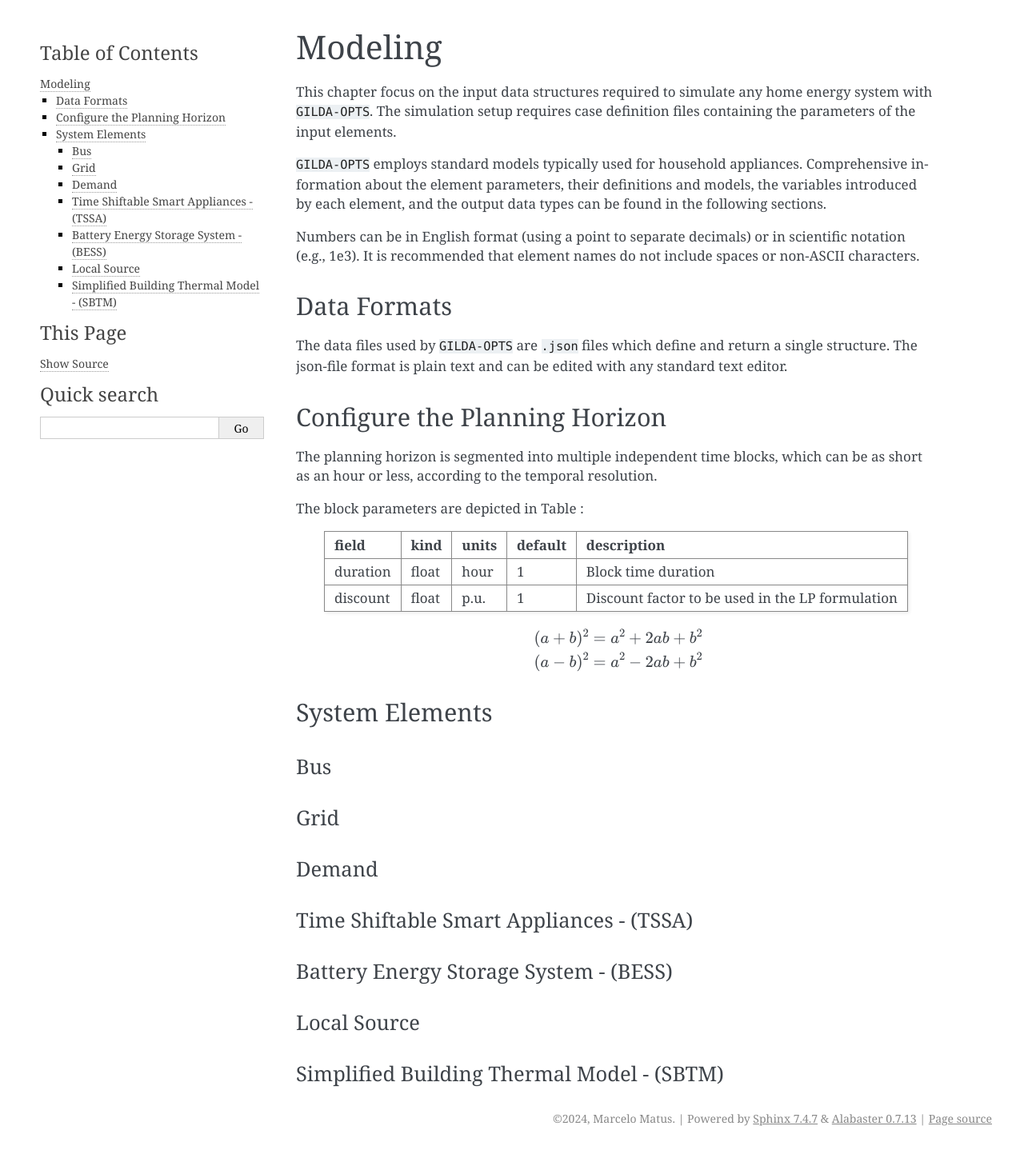
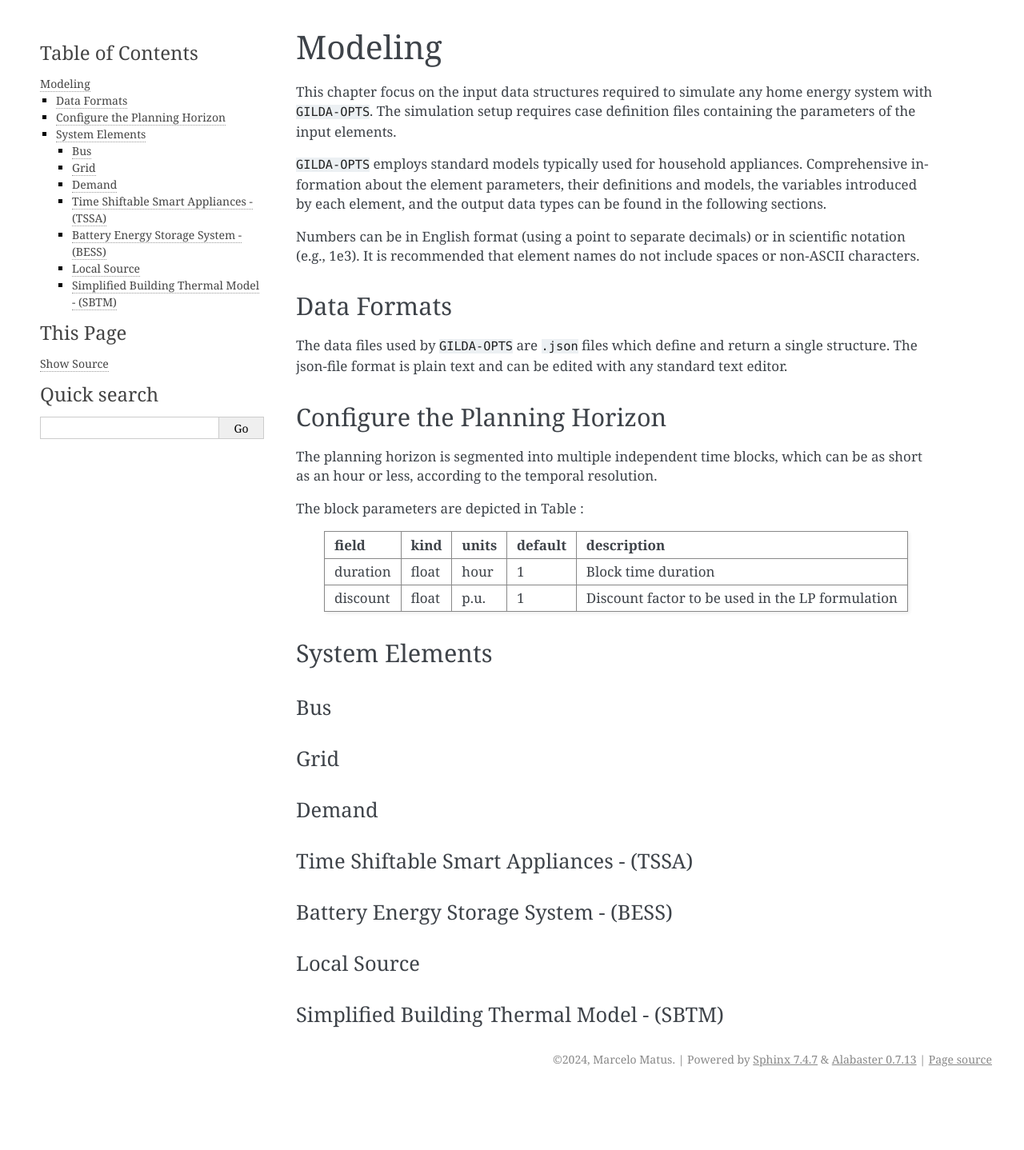
Before and after one commit to marcelomatus/gilda-opts, a Sphinx documentation site: the page built from docs/Modeling.rst, in a window 1280 px wide. Shown: the whole page at 80% size. Built offline with Sphinx 7.4.7, drawn with Linux system fonts in a browser that asks for light colours; pages that are not in the unit, such as notebooks, are missing from menus; after the commit the page ends 1364 px from its top, so only the background shows below that.

Commit message:
Update Modeling.rst

```diff
--- a/docs/Modeling.rst
+++ b/docs/Modeling.rst
@@ -23,6 +23,9 @@ The planning horizon is segmented into multiple independent time blocks, which c
 
 The block parameters are depicted in Table :
 
+.. table:: ``Block`` input parameters
+   :widths: auto
+
 +----------+-------+-------+---------+--------------------------------------------------+
 |  field   | kind  | units | default |                description                       |
 +==========+=======+=======+=========+==================================================+
@@ -31,11 +34,7 @@ The block parameters are depicted in Table :
 | discount | float | p.u.  |    1    | Discount factor to be used in the LP formulation |
 +----------+-------+-------+---------+--------------------------------------------------+
 
-.. math::
 
-   (a + b)^2 = a^2 + 2ab + b^2
-
-   (a - b)^2 = a^2 - 2ab + b^2
 
 ===============
 System Elements
```
